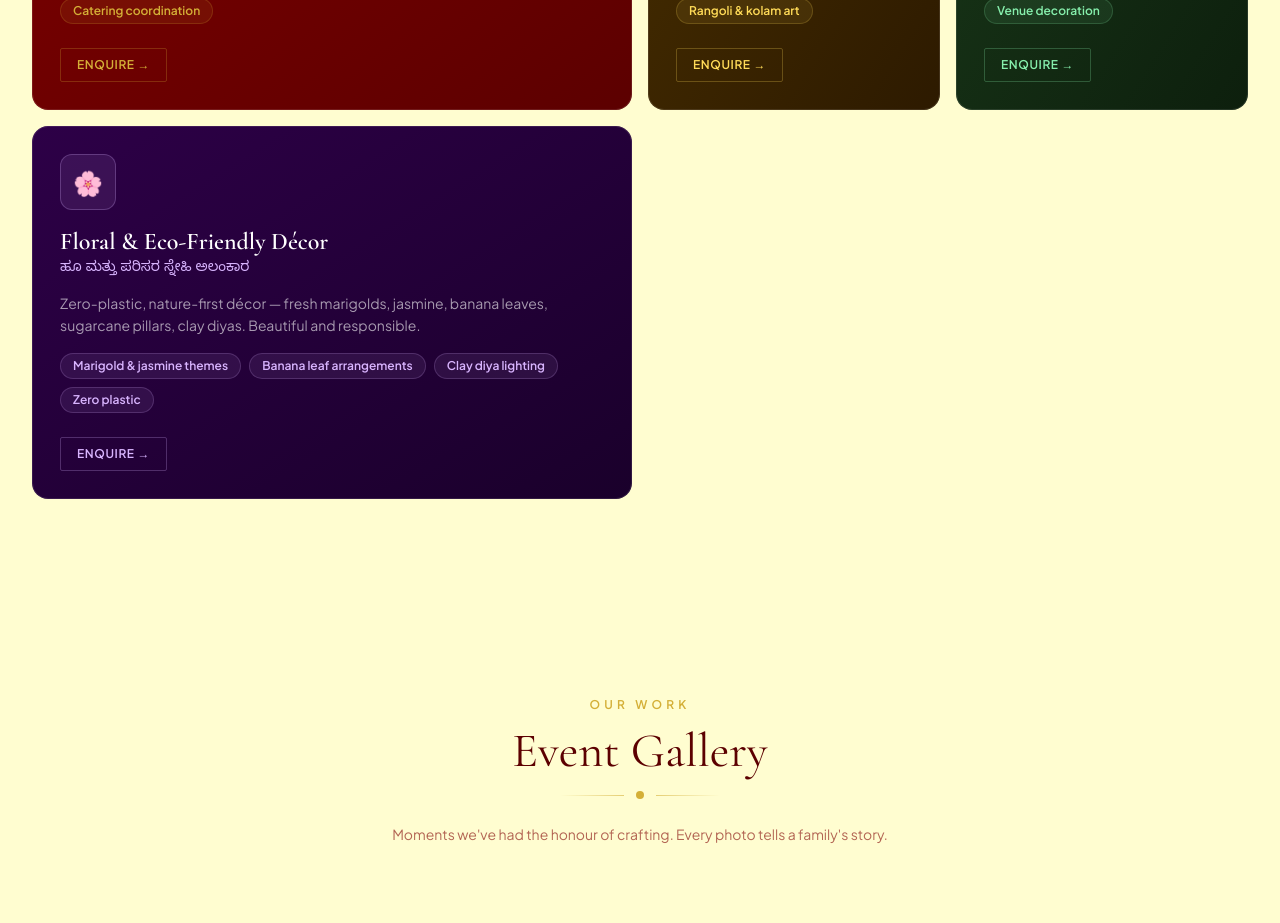
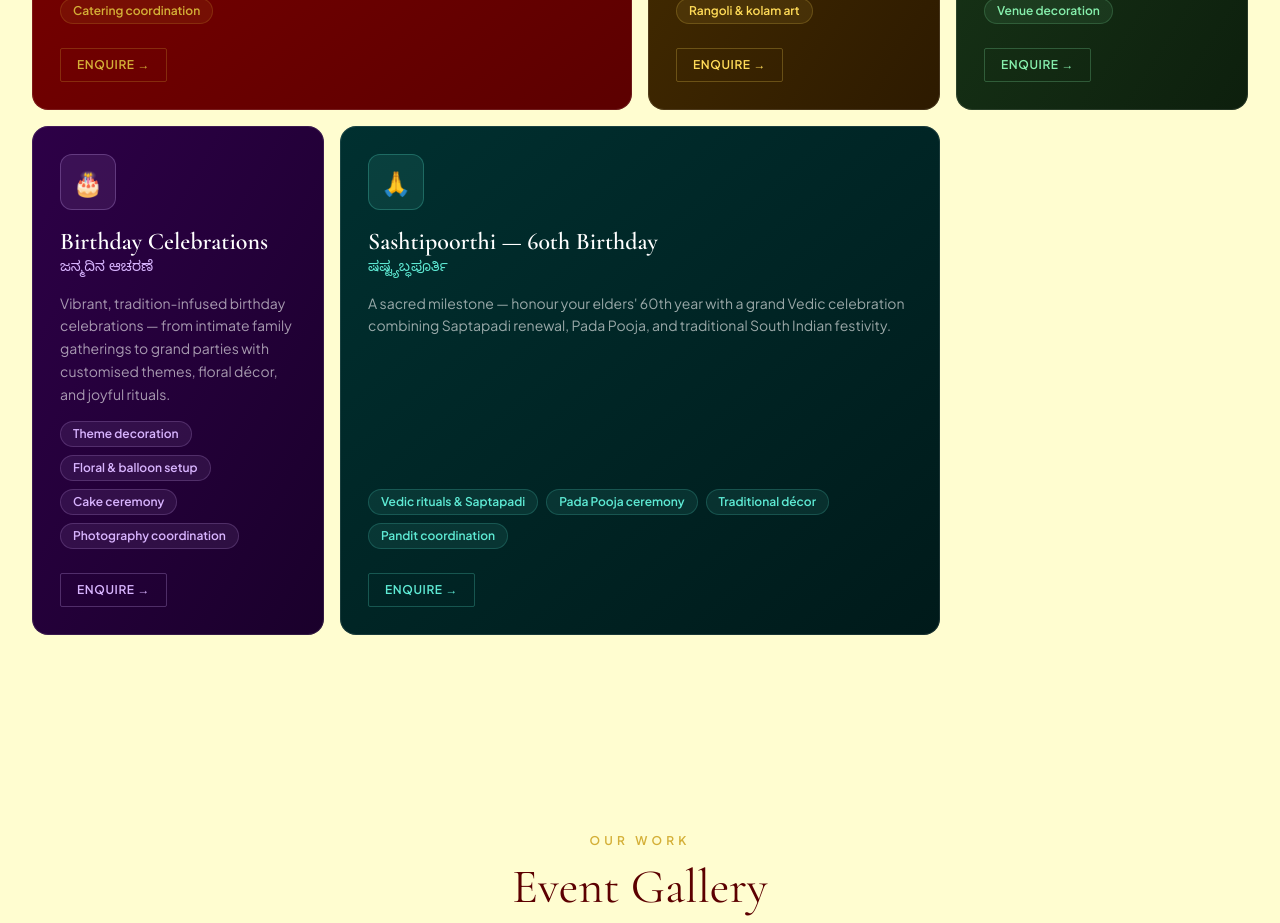
Before and after one commit to Pavaningithub/toranacreatives, a React (Vite) app: page / in a window 1280 px wide. Shown: the part 1640-2563 px from the top of the page. Built offline with nearby package versions, Linux system fonts and the light colour scheme.

Commit message:
feat: replace floral decor with Birthday & Sashtipoorthi services

```diff
--- a/src/components/Contact.jsx
+++ b/src/components/Contact.jsx
@@ -5,8 +5,9 @@ const EVENT_TYPES = [
   "Traditional Wedding & Muhurtha",
   "Gruhapravesha (Housewarming)",
   "Upanayana (Thread Ceremony)",
+  "Birthday Celebration",
+  "Sashtipoorthi (60th Birthday)",
   "Seemantha / Baby Shower",
-  "Shashti poorthi (60th Birthday)",
   "Other South Indian Event",
 ];
 
--- a/src/components/Services.jsx
+++ b/src/components/Services.jsx
@@ -32,13 +32,23 @@ const SERVICES = [
     span: "",
   },
   {
-    icon: "🌸",
-    title: "Floral & Eco-Friendly Décor",
-    kannada: "ಹೂ ಮತ್ತು ಪರಿಸರ ಸ್ನೇಹಿ ಅಲಂಕಾರ",
-    desc: "Zero-plastic, nature-first décor — fresh marigolds, jasmine, banana leaves, sugarcane pillars, clay diyas. Beautiful and responsible.",
-    highlights: ["Marigold & jasmine themes", "Banana leaf arrangements", "Clay diya lighting", "Zero plastic"],
+    icon: "🎂",
+    title: "Birthday Celebrations",
+    kannada: "ಜನ್ಮದಿನ ಆಚರಣೆ",
+    desc: "Vibrant, tradition-infused birthday celebrations — from intimate family gatherings to grand parties with customised themes, floral décor, and joyful rituals.",
+    highlights: ["Theme decoration", "Floral & balloon setup", "Cake ceremony", "Photography coordination"],
     grad: "from-[#2d0047] to-[#1a002b]",
     accent: "#d8b4fe",
+    span: "",
+  },
+  {
+    icon: "🙏",
+    title: "Sashtipoorthi — 60th Birthday",
+    kannada: "ಷಷ್ಟ್ಯಬ್ಧಪೂರ್ತಿ",
+    desc: "A sacred milestone — honour your elders' 60th year with a grand Vedic celebration combining Saptapadi renewal, Pada Pooja, and traditional South Indian festivity.",
+    highlights: ["Vedic rituals & Saptapadi", "Pada Pooja ceremony", "Traditional décor", "Pandit coordination"],
+    grad: "from-[#003030] to-[#001a1a]",
+    accent: "#5eead4",
     span: "lg:col-span-2",
   },
 ];
```
